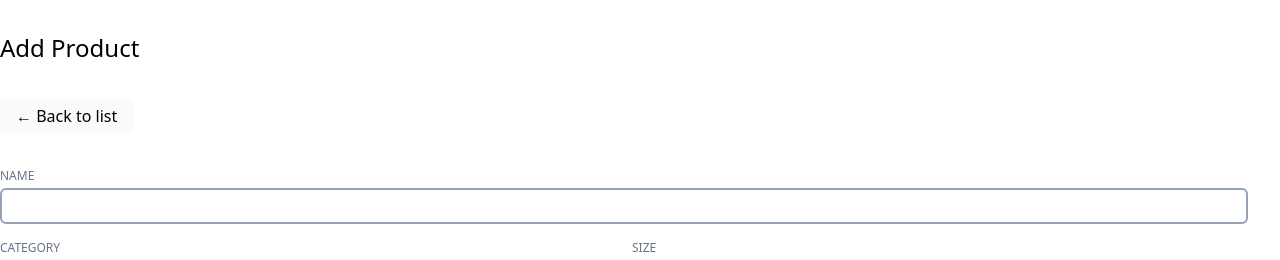
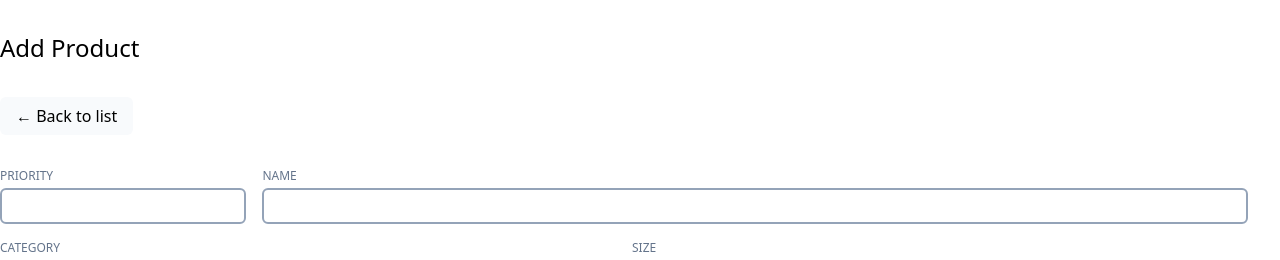
Before and after one commit to RonelTheGreat/inventory-app, a PHP site: template app/views/products/add.php in a window 1280 px wide. Shown: the top 260 px of the page. Run offline with PHP 8.4, Linux system fonts and the light colour scheme; the template is opened without the code that fills it, so the values that code supplies are empty; style sheets or scripts are compiled from the project's sources; some libraries are stand-ins or nearby versions.

Commit message:
Added product priority functionality

```diff
--- a/app/views/products/add.php
+++ b/app/views/products/add.php
@@ -11,9 +11,15 @@
 		<?php include_once ROOT_DIR . '/app/views/includes/alert-error.php'; ?>
 		<?php include_once ROOT_DIR . '/app/views/includes/alert-success.php'; ?>
 
-		<div class="mb-4">
-			<label class="custom-input-label">Name</label>
-			<input type="text" name="name" value="<?= $request['old']['name'] ?? ''; ?>" class="w-full custom-input">
+		<div class="w-full flex flex-row items-center space-x-4 mb-4">
+			<div class="w-1/4">
+				<label class="custom-input-label">Priority</label>
+				<input type="number" name="priority" value="<?= $request['old']['priority'] ?? ''; ?>" class="w-full custom-input">
+			</div>
+			<div class="w-full">
+				<label class="custom-input-label">Name</label>
+				<input type="text" name="name" value="<?= $request['old']['name'] ?? ''; ?>" class="w-full custom-input">
+			</div>
 		</div>
 
 		<div class="w-full flex flex-row items-center space-x-4 mb-4">
--- a/app/views/products/list.php
+++ b/app/views/products/list.php
@@ -89,6 +89,7 @@
 		<table class="w-full table-auto border-collapse border border-slate-500">
 			<thead>
 				<tr>
+					<th class="text-left p-2 border border-slate-300">Priority</th>
 					<th class="text-left p-2 border border-slate-300">Name</th>
 					<th class="text-left p-2 border border-slate-300">Category</th>
 					<th class="text-left p-2 border border-slate-300">Description</th>
@@ -100,6 +101,7 @@
 			<tbody>
 				<?php foreach ($products as $product): ?>
 					<tr class="hover:bg-slate-100">
+						<td class="p-2 border border-slate-300"><?= $product['priority']; ?></td>
 						<td class="relative group p-2 border border-slate-300">
 							<a href="/products/<?= $product['id']; ?>/edit" class="block w-100 hover:underline">
 								<?= $product['name']; ?>
--- a/db-changes.sql
+++ b/db-changes.sql
@@ -78,3 +78,5 @@ ALTER TABLE inventory_logs ADD COLUMN price DECIMAL(19, 2) NOT NULL DEFAULT 0 AF
 ALTER TABLE admins ADD first_name VARCHAR(255) NOT NULL DEFAULT '' AFTER username;
 ALTER TABLE admins ADD last_name VARCHAR(255) NOT NULL DEFAULT '' AFTER first_name;
 ALTER TABLE admins ADD force_password_change TINYINT UNSIGNED NOT NULL DEFAULT 0 AFTER session_last_update;
+
+ALTER TABLE products ADD COLUMN priority INT UNSIGNED NOT NULL DEFAULT 1000 AFTER category_id;
```
Also changed, not shown: app/classes/controllers/Products.php (+7 -0 lines), app/views/products/edit.php (+9 -3 lines).
